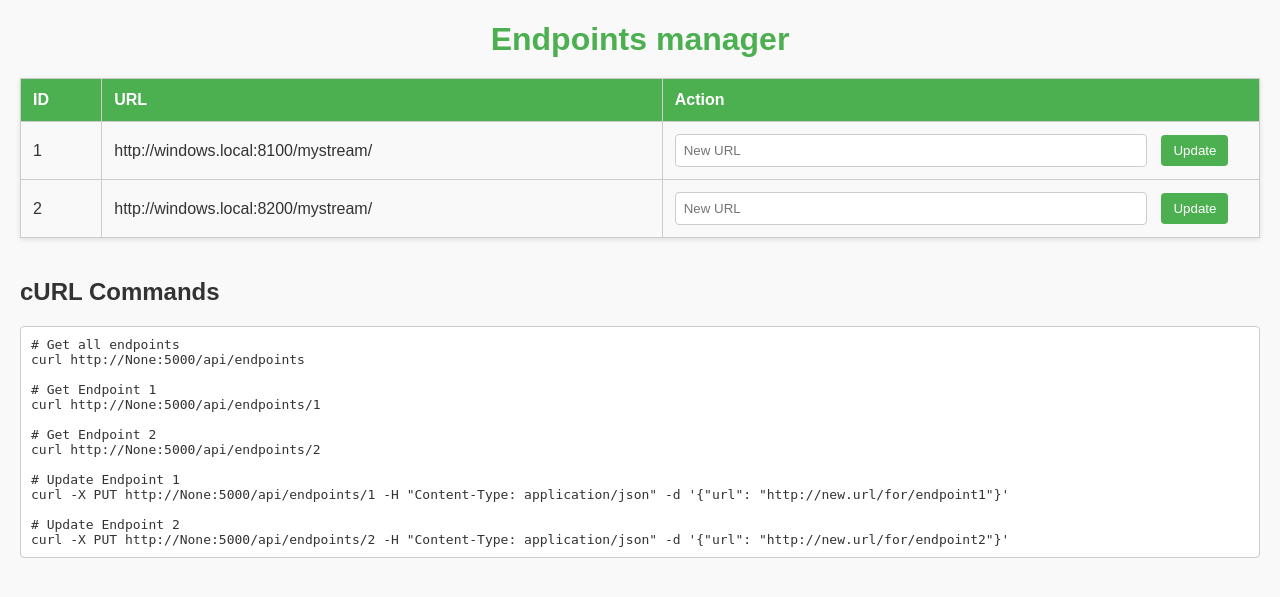
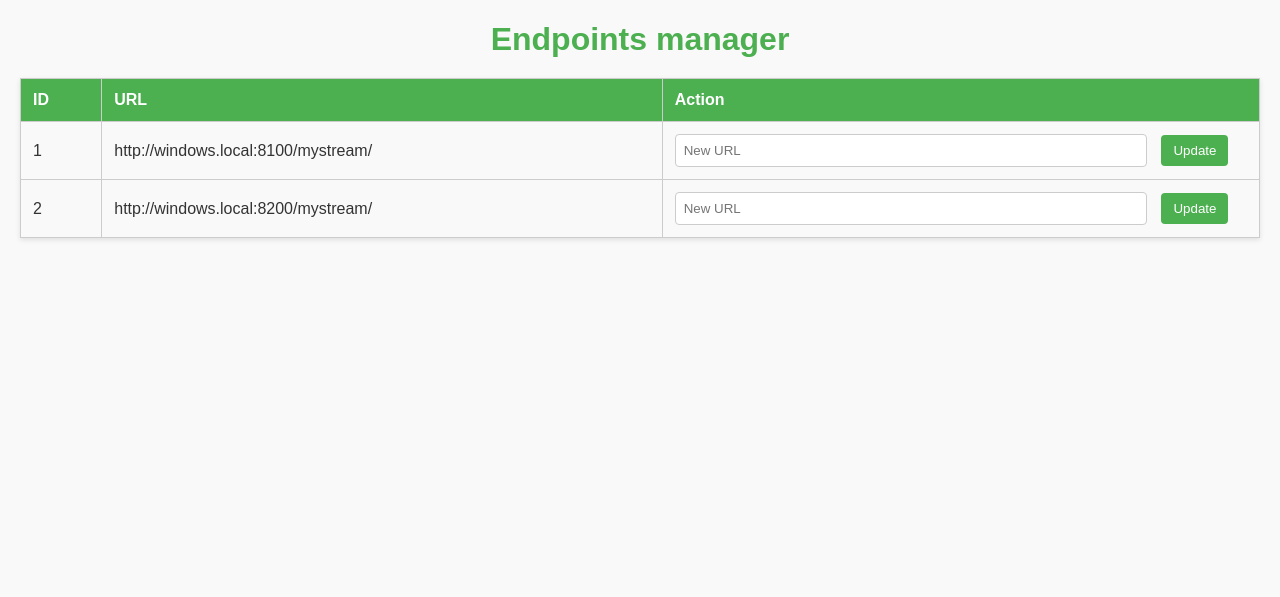
Before and after one commit to se23m504/GetEndpoints, a Flask app: page / in a window 1280 px wide. Shown: the top 597 px of the page. Run offline with Flask 3, Linux system fonts and the light colour scheme.

Commit message:
Move commands to the README.md

```diff
--- a/src/templates/index.html
+++ b/src/templates/index.html
@@ -125,24 +125,6 @@
     </tbody>
 </table>
 
-<h2>cURL Commands</h2>
-<pre>
-# Get all endpoints
-curl http://{{ api_host }}:5000/api/endpoints
-
-# Get Endpoint 1
-curl http://{{ api_host }}:5000/api/endpoints/1
-
-# Get Endpoint 2
-curl http://{{ api_host }}:5000/api/endpoints/2
-
-# Update Endpoint 1
-curl -X PUT http://{{ api_host }}:5000/api/endpoints/1 -H "Content-Type: application/json" -d '{"url": "http://new.url/for/endpoint1"}'
-
-# Update Endpoint 2
-curl -X PUT http://{{ api_host }}:5000/api/endpoints/2 -H "Content-Type: application/json" -d '{"url": "http://new.url/for/endpoint2"}'
-</pre>
-
 <script>
 function updateEndpoint(event, endpointId) {
     event.preventDefault();
```
Also changed, not shown: README.md.
